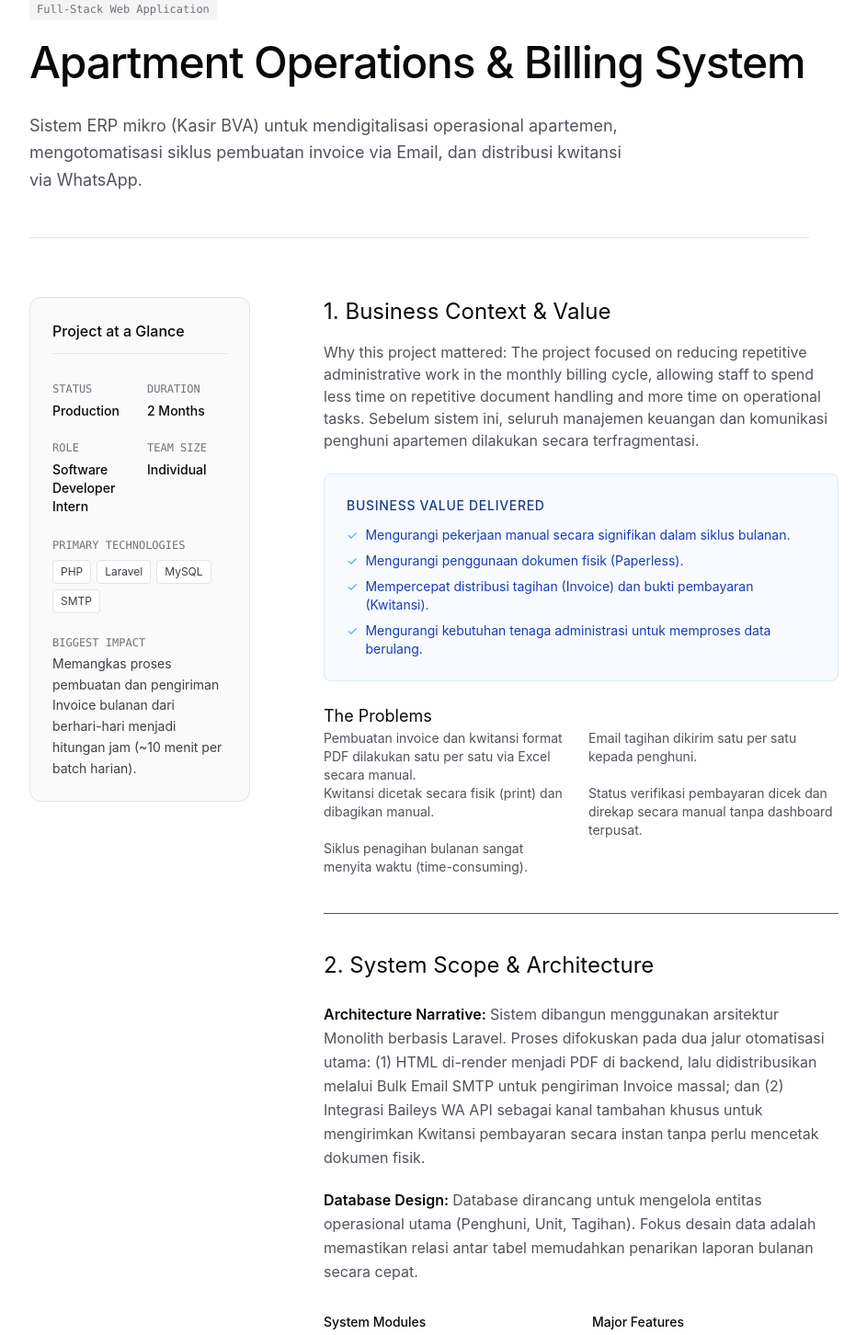
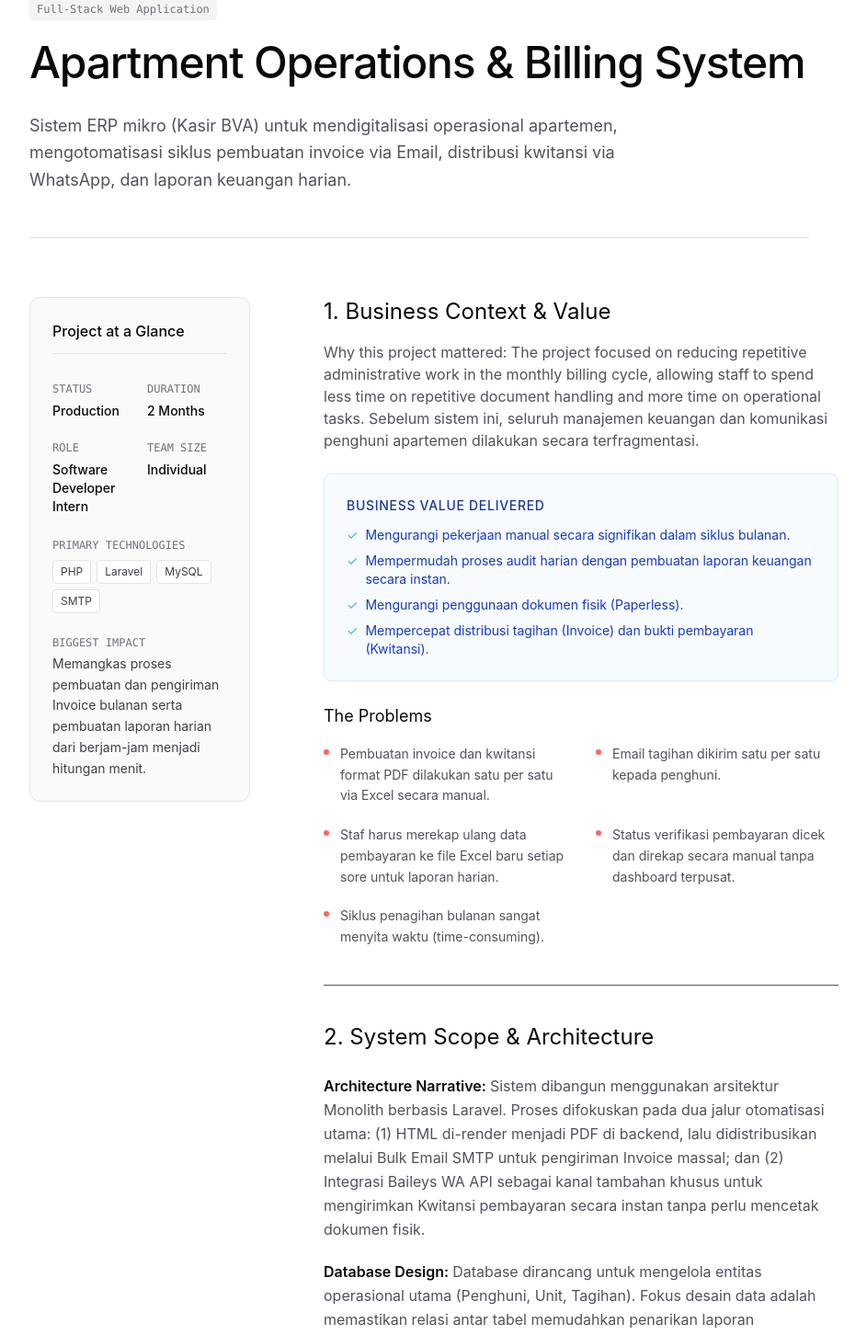
Before and after one commit to zlhins/portfolio-web, a Next.js app: page /projects/apartment-operations in a window 1280 px wide. Shown: the part 200-1652 px from the top of the page at 92% size, without its empty margins (184-1127 px from the left). Built offline with nearby package versions, Linux system fonts and the light colour scheme.

Commit message:
Merapikan the problems dan menambahkan impact kasir

```diff
--- a/app/projects/[id]/page.tsx
+++ b/app/projects/[id]/page.tsx
@@ -109,9 +109,14 @@ export default async function CaseStudyPage({ params }: { params: Promise<{ id:
                 </ul>
               </div>
 
-              <h4 className="text-lg text-zinc-950">The Problems</h4>
-              <ul className="grid grid-cols-1 sm:grid-cols-2 gap-x-4">
-                {context.problemStatements.map((prob, i) => <li key={i} className="text-sm">{prob}</li>)}
+              <h4 className="text-lg text-zinc-950 mb-4">The Problems</h4>
+              <ul className="grid grid-cols-1 sm:grid-cols-2 gap-x-8 gap-y-5 not-prose mb-8">
+                {context.problemStatements.map((prob, i) => (
+                  <li key={i} className="flex items-start gap-3 text-sm text-zinc-600">
+                    <span className="w-1.5 h-1.5 bg-red-400 rounded-full mt-1.5 shrink-0" />
+                    <span className="leading-relaxed">{prob}</span>
+                  </li>
+                ))}
               </ul>
 
               {/* 2. System Design Layer */}
--- a/content/data.ts
+++ b/content/data.ts
@@ -92,6 +92,10 @@ export interface SmallProject {
   stack: string[];
   link?: string;
 }
+
+// ==========================================
+// PORTFOLIO DATA
+// ==========================================
 
 // ==========================================
 // PORTFOLIO DATA
@@ -274,8 +278,8 @@ principles: [
       meta: {
         title: "Apartment Operations & Billing System",
         category: "Full-Stack Web Application",
-        technologies: ["Laravel", "MySQL", "SMTP Email", "Baileys (WA)", "PDF Generator"],
-        shortDescription: "Sistem ERP mikro (Kasir BVA) untuk mendigitalisasi operasional apartemen, mengotomatisasi siklus pembuatan invoice via Email, dan distribusi kwitansi via WhatsApp.",
+        technologies: ["Laravel", "MySQL", "SMTP Email", "Baileys (WA)", "PDF & Excel Generator"],
+        shortDescription: "Sistem ERP mikro (Kasir BVA) untuk mendigitalisasi operasional apartemen, mengotomatisasi siklus pembuatan invoice via Email, distribusi kwitansi via WhatsApp, dan laporan keuangan harian.",
       },
       atAGlance: {
         projectType: "Operational Management System",
@@ -284,30 +288,30 @@ principles: [
         teamSize: "Individual",
         status: "Production",
         primaryTechnologies: ["PHP", "Laravel", "MySQL", "SMTP"],
-        keyFeatures: ["Bulk Email Invoice", "WA Receipt Delivery", "PDF Generation", "Billing Dashboard"],
+        keyFeatures: ["Bulk Email Invoice", "WA Receipt Delivery", "PDF Generation", "Automated Excel Reports"],
         biggestChallenge: "Mengubah kebiasaan kerja staf dari memproses dokumen fisik (Excel & Print) menjadi alur kerja digital yang sepenuhnya terotomatisasi.",
-        biggestImpact: "Memangkas proses pembuatan dan pengiriman Invoice bulanan dari berhari-hari menjadi hitungan jam (~10 menit per batch harian).",
+        biggestImpact: "Memangkas proses pembuatan dan pengiriman Invoice bulanan serta pembuatan laporan harian dari berjam-jam menjadi hitungan menit.",
         whatILearned: "Engineering yang baik adalah yang berhasil mengurangi beban manual penggunanya, bukan sekadar menggunakan teknologi paling rumit."
       },
       context: {
         businessContext: "Why this project mattered: The project focused on reducing repetitive administrative work in the monthly billing cycle, allowing staff to spend less time on repetitive document handling and more time on operational tasks. Sebelum sistem ini, seluruh manajemen keuangan dan komunikasi penghuni apartemen dilakukan secara terfragmentasi.",
         businessValues: [
           "Mengurangi pekerjaan manual secara signifikan dalam siklus bulanan.",
+          "Mempermudah proses audit harian dengan pembuatan laporan keuangan secara instan.",
           "Mengurangi penggunaan dokumen fisik (Paperless).",
-          "Mempercepat distribusi tagihan (Invoice) dan bukti pembayaran (Kwitansi).",
-          "Mengurangi kebutuhan tenaga administrasi untuk memproses data berulang."
+          "Mempercepat distribusi tagihan (Invoice) dan bukti pembayaran (Kwitansi)."
         ],
         problemStatements: [
           "Pembuatan invoice dan kwitansi format PDF dilakukan satu per satu via Excel secara manual.",
           "Email tagihan dikirim satu per satu kepada penghuni.",
-          "Kwitansi dicetak secara fisik (print) dan dibagikan manual.",
+          "Staf harus merekap ulang data pembayaran ke file Excel baru setiap sore untuk laporan harian.",
           "Status verifikasi pembayaran dicek dan direkap secara manual tanpa dashboard terpusat.",
           "Siklus penagihan bulanan sangat menyita waktu (time-consuming)."
         ],
         objectives: [
           "Mendigitalisasi dan mengotomatisasi siklus penagihan bulanan (Invoice & Kwitansi).",
           "Mempercepat distribusi dokumen dengan pemisahan jalur: Bulk Email untuk Invoice, WhatsApp untuk Kwitansi.",
-          "Memusatkan database operasional agar mudah ditelusuri."
+          "Menyediakan fitur unduh laporan keuangan harian (Excel) dengan satu klik."
         ]
       },
       systemDesign: {
@@ -318,13 +322,13 @@ principles: [
         majorFeatures: [
           "Operational: Resident & Unit Management",
           "Operational: Billing & Payment Recording",
-          "Operational: Dashboard, Search, & History Tracking",
           "Automation: Automatic PDF Document Generation",
           "Automation: Bulk Email Distribution (Invoice)",
-          "Automation: 1-Click WhatsApp Delivery (Receipt)"
+          "Automation: 1-Click WhatsApp Delivery (Receipt)",
+          "Automation: 1-Click Daily Financial Excel Report"
         ],
         architectureNarrative: "Sistem dibangun menggunakan arsitektur Monolith berbasis Laravel. Proses difokuskan pada dua jalur otomatisasi utama: (1) HTML di-render menjadi PDF di backend, lalu didistribusikan melalui Bulk Email SMTP untuk pengiriman Invoice massal; dan (2) Integrasi Baileys WA API sebagai kanal tambahan khusus untuk mengirimkan Kwitansi pembayaran secara instan tanpa perlu mencetak dokumen fisik.",
-        databaseDesignNarrative: "Database dirancang untuk mengelola entitas operasional utama (Penghuni, Unit, Tagihan). Fokus desain data adalah memastikan relasi antar tabel memudahkan penarikan laporan bulanan secara cepat."
+        databaseDesignNarrative: "Database dirancang untuk mengelola entitas operasional utama (Penghuni, Unit, Tagihan). Fokus desain data adalah memastikan relasi antar tabel memudahkan penarikan laporan operasional secara cepat."
       },
       engineering: {
         requirementGathering: "Proses engineering berjalan sangat iteratif. Alurnya: Saya berdiskusi dengan pengguna -> Menemukan keluhan dan akar masalah -> Mencari solusi teknis -> Membuat fitur awal -> Pengguna mencobanya langsung -> Memberikan masukan perubahan -> Saya melakukan perbaikan -> Deploy ulang. Siklus ini berulang hingga sistem benar-benar sesuai dengan kenyataan lapangan.",
@@ -340,6 +344,10 @@ principles: [
           {
             technology: "Baileys (WhatsApp API)",
             reason: "Diposisikan sebagai kanal distribusi TAMBAHAN yang difokuskan untuk pengiriman Kwitansi pembayaran agar penghuni mendapat notifikasi cepat (paperless)."
+          },
+          {
+            technology: "Excel Generator",
+            reason: "Format Excel adalah standar baku yang diminta manajemen. Fitur ini memungkinkan staf mengunduh rekap harian yang sudah terformat rapi (siap print/kirim) dengan satu klik, menghilangkan potensi salah ketik (human error) saat rekap manual."
           }
         ],
         challengesAndSolutions: [
@@ -354,6 +362,7 @@ principles: [
         impactMetrics: [
           { metric: "Invoice Process", before: "Excel -> Convert PDF -> Email satu per satu (3 orang, berhari-hari)", after: "Generate otomatis -> Bulk Email (1 orang, ±10 menit kerja/hari, selesai ~2 hari)" },
           { metric: "Receipt Process", before: "Excel -> Print -> Bagikan fisik secara manual", after: "Generate otomatis -> Klik kirim -> WhatsApp (Tanpa print fisik)" },
+          { metric: "Daily Reporting", before: "Rekap data manual ke file Excel baru setiap sore", after: "1-Click Download Excel dengan format baku" },
           { metric: "Operational Impact", before: "Beban kerja administratif tinggi & boros kertas", after: "Mengurangi pekerjaan manual & mempercepat operasional bulanan" }
         ],
         reflection: "Melalui proyek ini, saya menyadari bahwa nilai terbesar dari sebuah software bukanlah pada seberapa kompleks teknologinya, melainkan pada kemampuannya mengembalikan waktu yang hilang akibat pekerjaan repetitif, sehingga pengguna bisa fokus pada tugas operasional yang lebih penting."
```
